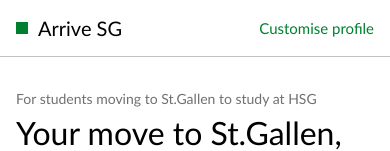
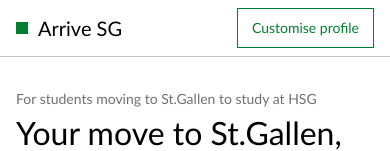
Before and after one commit to MateoGlzAlon/start-group-4, a Next.js app in the folder frontend/: page / in a window 390 px wide. Shown: the top 151 px of the page. Built offline with nearby package versions, Linux system fonts and the light colour scheme.

Commit message:
button change

```diff
--- a/frontend/src/app/layout.js
+++ b/frontend/src/app/layout.js
@@ -27,7 +27,7 @@
               <span className={styles.mark} aria-hidden="true" />
               Arrive SG
             </Link>
-            <Link href="/profile/" className={`btn-link ${styles.customise}`}>
+            <Link href="/profile/" className={`btn btn-outline ${styles.customise}`}>
               Customise profile
             </Link>
           </div>
--- a/frontend/src/app/layout.module.css
+++ b/frontend/src/app/layout.module.css
@@ -35,8 +35,11 @@
   background: var(--hsg-green);
 }
 
-.customise {
-  font-size: 0.9375rem;
+/* HSG outline button, sized for the header (the extra class beats the global .btn sizes) */
+.headerInner .customise {
+  min-height: 44px;
+  padding: 8px 20px;
+  font-size: 1rem;
 }
 
 .footer {
@@ -65,6 +68,12 @@
     height: 12px;
   }
 
+  .headerInner .customise {
+    min-height: 40px;
+    padding: 6px 14px;
+    font-size: 0.875rem;
+  }
+
   .footer {
     padding: 32px 0 calc(32px + env(safe-area-inset-bottom));
   }
```
